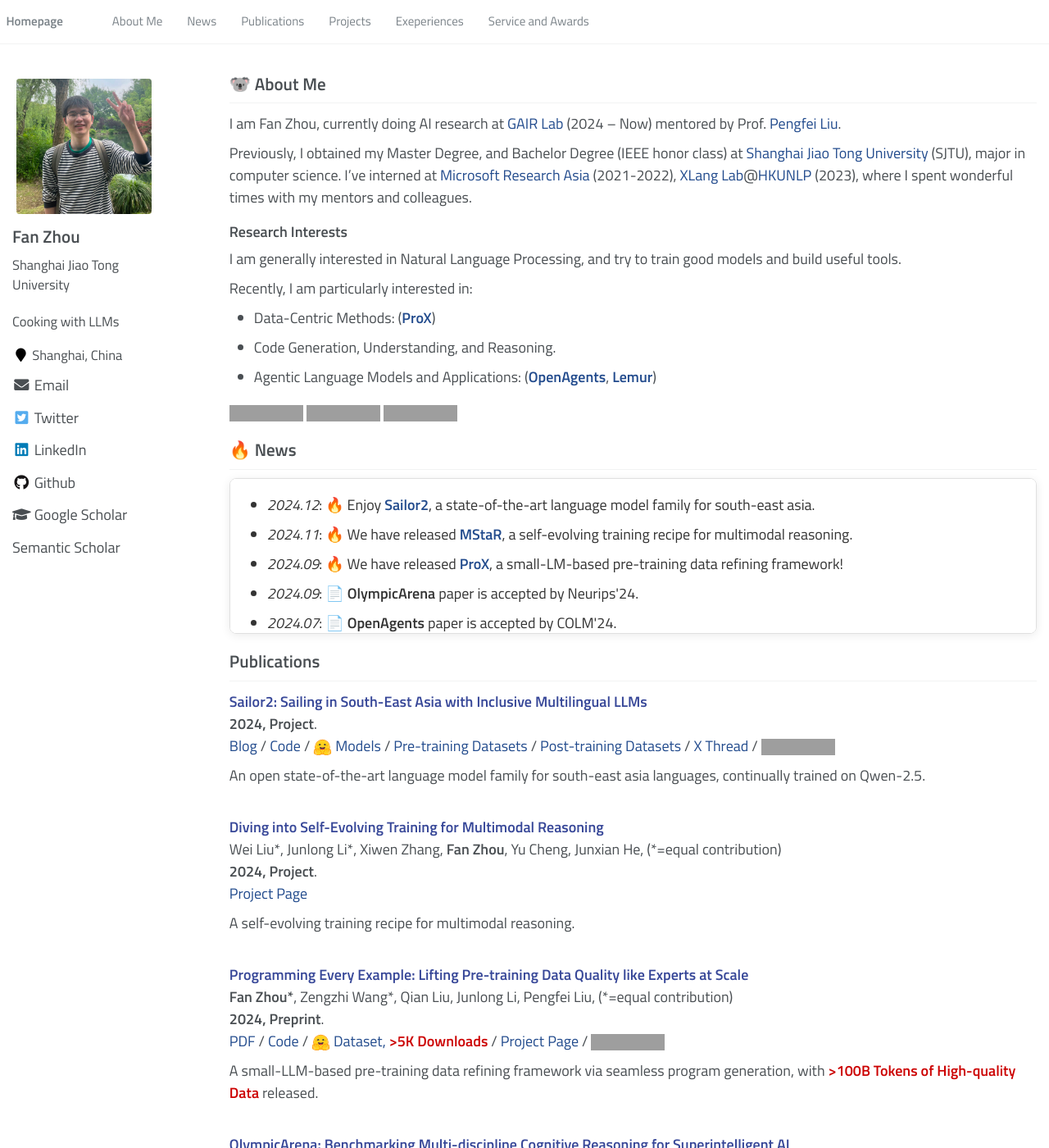
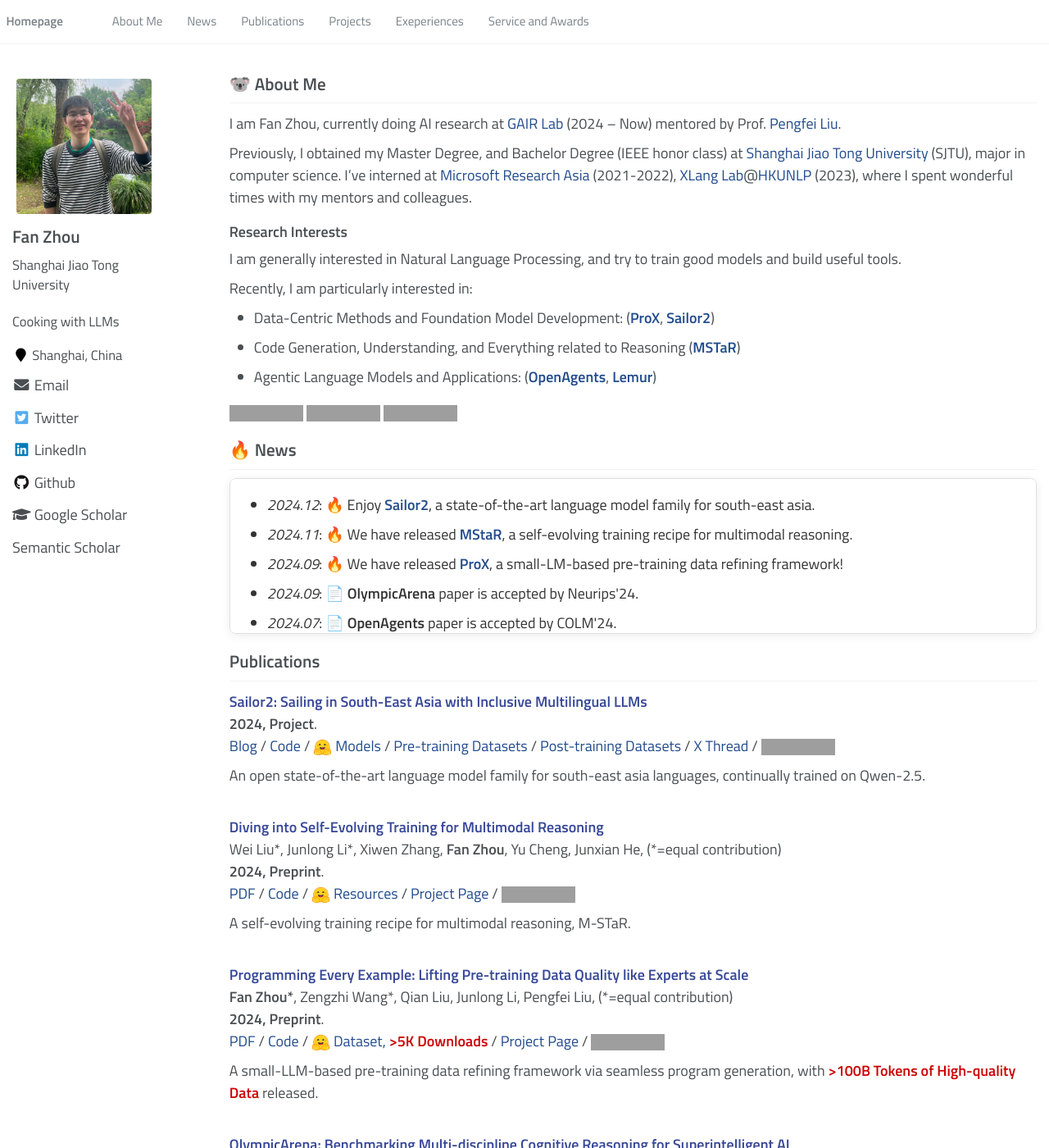
Before and after one commit to koalazf99/koalazf99.github.io, a Jekyll site: the page built from _pages/about.md, in a window 1280 px wide and 1400 px high. Shown: the whole window at 82% size. Built offline with Jekyll 4.4.1, drawn with Linux system fonts in a browser that asks for light colours; a style sheet for code colours, icons or effects is not loaded; grey boxes are pictures that could not be loaded.

Commit message:
update m-star release

```diff
--- a/_pages/about.md
+++ b/_pages/about.md
@@ -32,8 +32,8 @@
 I am generally interested in Natural Language Processing, and try to train good models and build useful tools.
 
 Recently, I am particularly interested in:
-- Data-Centric Methods: ([**ProX**](https://arxiv.org/abs/2409.17115))
-- Code Generation, Understanding, and Reasoning.
+- Data-Centric Methods and Foundation Model Development: ([**ProX**](https://arxiv.org/abs/2409.17115), [**Sailor2**](https://sea-sailor.github.io/blog/sailor2/))
+- Code Generation, Understanding, and Everything related to Reasoning ([**MSTaR**](https://arxiv.org/abs/2412.17451))
 - Agentic Language Models and Applications: ([**OpenAgents**](https://github.com/xlang-ai/OpenAgents), [**Lemur**](https://arxiv.org/abs/2310.06830))
 
 <a href='https://scholar.google.com/citations?user=qi8UzmkAAAAJ&hl=en'><img src="https://img.shields.io/endpoint?url={{ url | url_encode }}&logo=Google%20Scholar&labelColor=f6f6f6&color=9cf&style=flat&label=citations"></a>
@@ -130,10 +130,17 @@
 <div class='paper-box-text' markdown="1">
 <strong><font color="#374798">Diving into Self-Evolving Training for Multimodal Reasoning</font></strong>\\
 Wei Liu\*, Junlong Li\*, Xiwen Zhang, **Fan Zhou**, Yu Cheng, Junxian He, (*=equal contribution) \\
-**2024, Project**. <br>
-<a href="https://mstar-lmm.github.io/" style="code"><span>Project Page</span></a>
+**2024, Preprint**. <br>
+<a href="https://arxiv.org/abs/2412.17451" style="pdf"><span>PDF</span></a> /
+<a href="https://github.com/hkust-nlp/mstar" style="code"><span>Code</span></a> /
+<img src="images/huggingface_logo.svg" width=23em style="vertical-align: middle;">
+<a href="https://huggingface.co/collections/hkust-nlp/m-star-676bbf9f749dbf511e7c4a32" style="pdf"><span>Resources</span></a> /
+<a href="https://mstar-lmm.github.io/" style="code"><span>Project Page</span></a> /
+<a href="https://github.com/hkust-nlp/mstar">
+<img src="https://img.shields.io/github/stars/hkust-nlp/mstar?style=social" style="vertical-align: middle;"> \\
+</a>
 </div>
-<span>A self-evolving training recipe for multimodal reasoning.</span>
+<span>A self-evolving training recipe for multimodal reasoning, M-STaR.</span>
 <br><br>
 
 <div class='paper-box-text' markdown="1">
```
